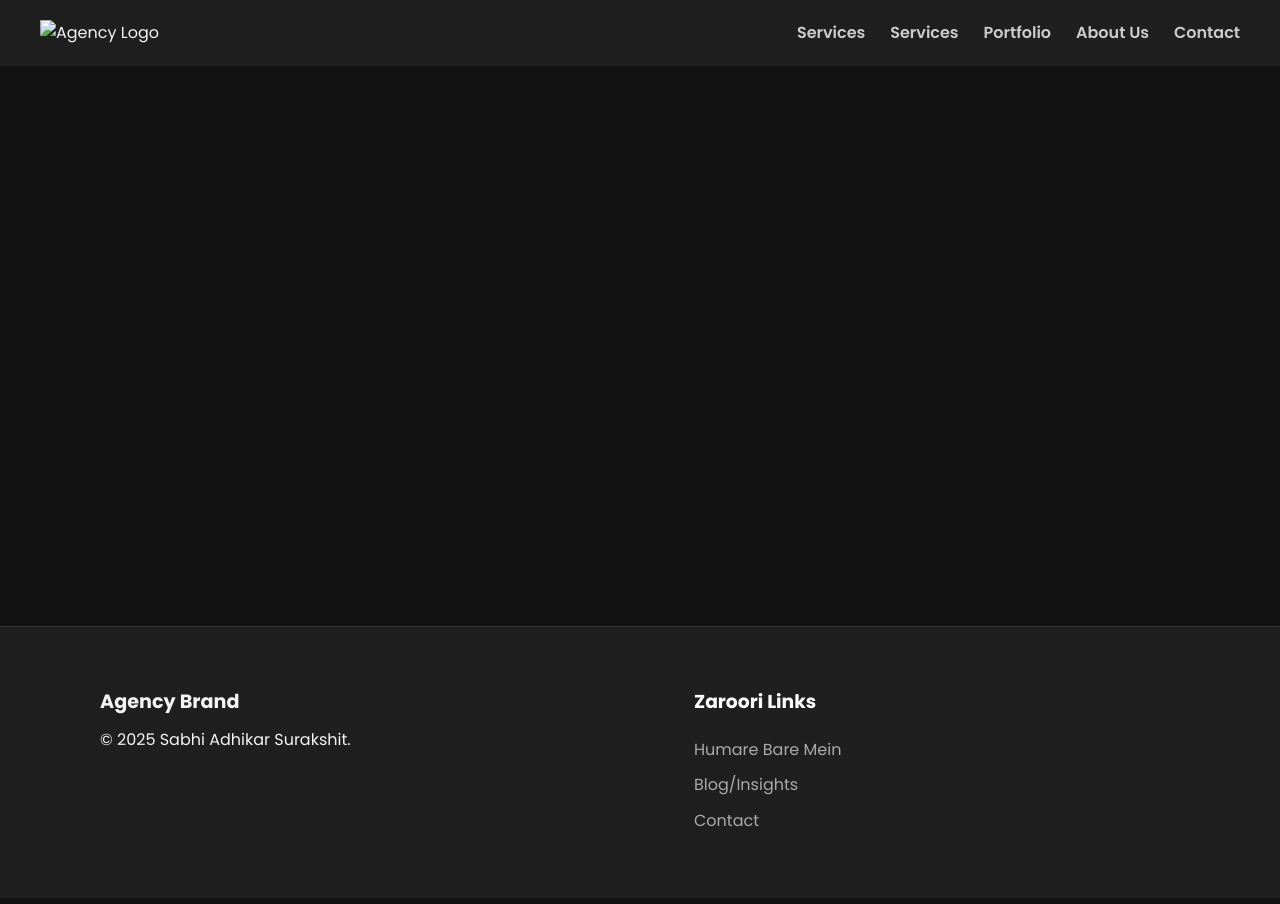
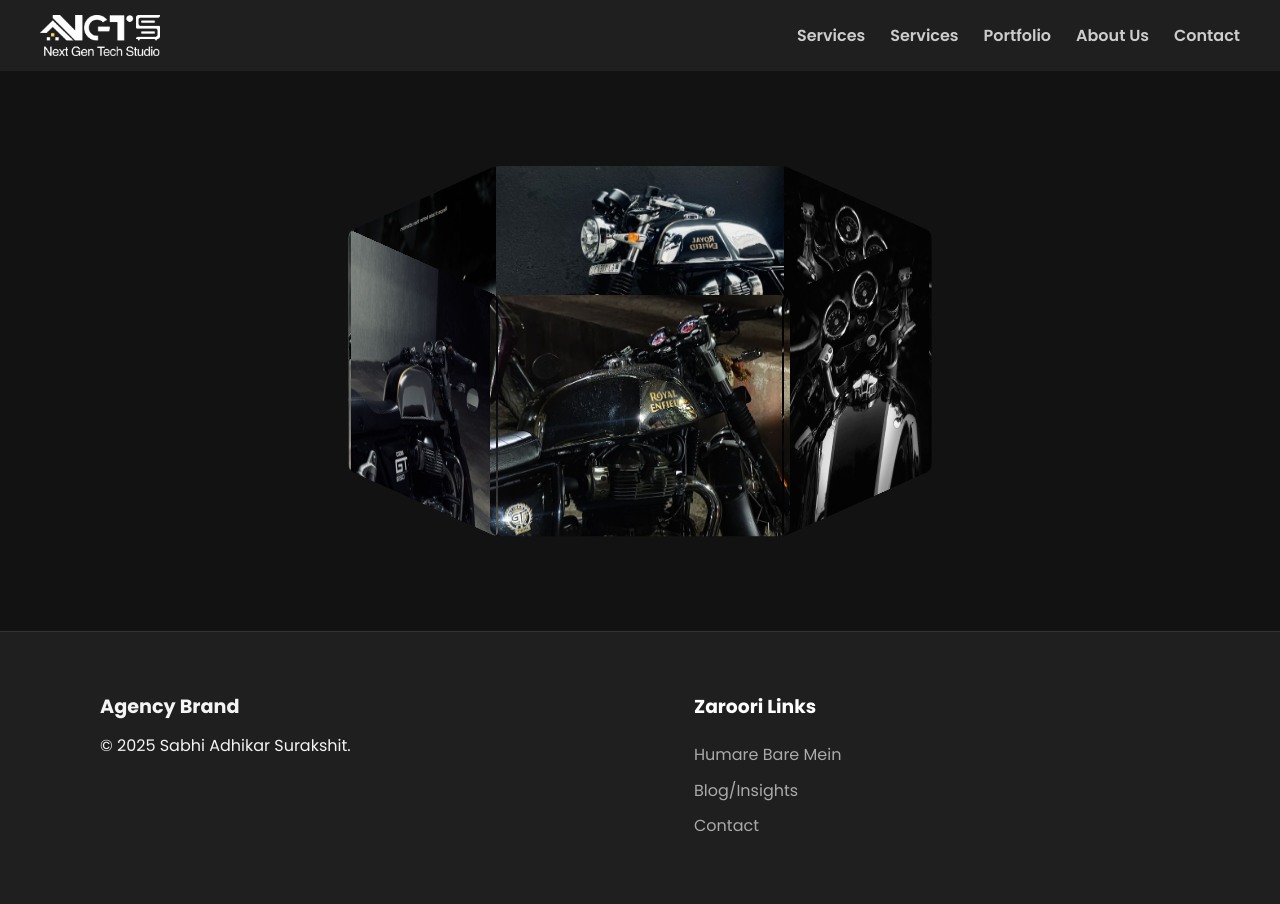
Before and after one commit to DheerajJangiid/Next-Gen-Tech-Studio, a plain HTML site: page index.html in a window 1280 px wide. Drawn offline with Linux system fonts and the light colour scheme.

Commit message:
Update index.html

```diff
--- a/index.html
+++ b/index.html
@@ -182,32 +182,32 @@
         }
 
         .s1 {
-            background-image: url(./images/01.jpg);
+            background-image: url(01.jpg);
             transform: rotateY(0deg) translateZ(250px);
         }
 
         .s2 {
-            background-image: url(./images/02.jpg);
+            background-image: url(02.jpg);
             transform: rotateY(60deg) translateZ(250px);
         }
 
         .s3 {
-            background-image: url(./images/03.jpg);
+            background-image: url(03.jpg);
             transform: rotateY(120deg) translateZ(250px);
         }
 
         .s4 {
-            background-image: url(./images/04.jpg);
+            background-image: url(04.jpg);
             transform: rotateY(180deg) translateZ(250px);
         }
 
         .s5 {
-            background-image: url(./images/05.jpg);
+            background-image: url(05.jpg);
             transform: rotateY(240deg) translateZ(250px);
         }
 
         .s6 {
-            background-image: url(./images/06.jpg);
+            background-image: url(06.jpg);
             transform: rotateY(300deg) translateZ(250px);
         }
 
@@ -325,7 +325,7 @@
     <!-- Header -->
     <header class="main-header">
         <div class="logo">
-            <img id="logo_image" src="images/logo01_white.png" alt="Agency Logo">
+            <img id="logo_image" src="logo01_white.png" alt="Agency Logo">
         </div>
 
         <nav class="primary-nav">
```
